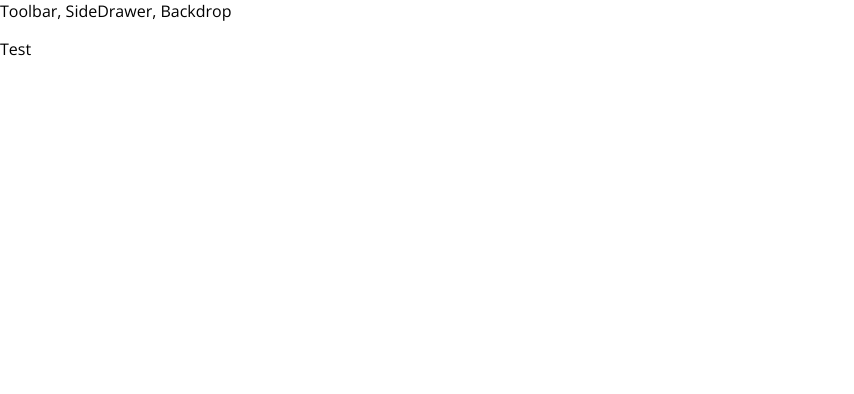
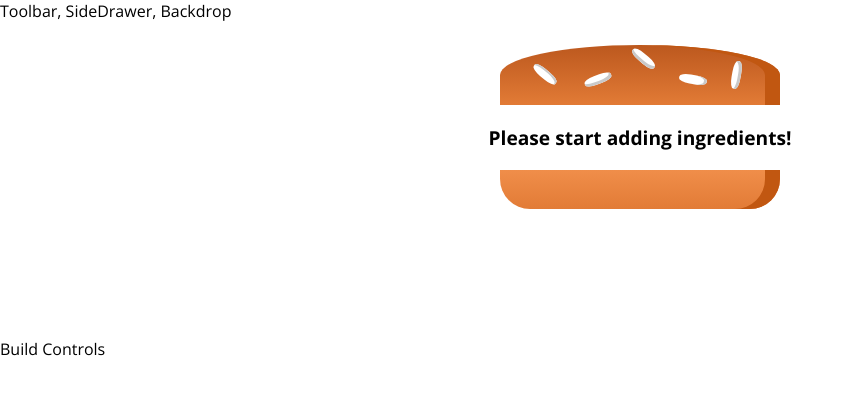
Before and after one commit to siluok3/burger-builder, a React app: page / in a window 1280 px wide. Shown: the top 394 px of the page, without its empty margins (0-854 px from the left). Built offline with nearby package versions, Linux system fonts and the light colour scheme.

Commit message:
Add burger ingredients and styling

```diff
--- a/package.json
+++ b/package.json
@@ -44,6 +44,7 @@
     "postcss-normalize": "8.0.1",
     "postcss-preset-env": "6.7.0",
     "postcss-safe-parser": "4.0.1",
+    "prop-types": "^15.7.2",
     "react": "^16.13.1",
     "react-app-polyfill": "^1.0.6",
     "react-dev-utils": "^10.2.1",
--- a/src/App.js
+++ b/src/App.js
@@ -1,12 +1,13 @@
 import React from 'react';
 
 import Layout from './components/Layout/Layout';
+import BurgerBuilder from './containers/BurgerBuilder/BurgerBuilder';
 
 function App() {
   return (
     <div>
       <Layout>
-        <p>Test</p>
+        <BurgerBuilder />
       </Layout>
     </div>
   );
--- /dev/null
+++ b/src/components/Burger/Burger.js
@@ -0,0 +1,30 @@
+import React from 'react';
+
+import BurgerIngredient from '../Burger/BurgerIngredient/BurgerIngredient';
+
+import classes from './Burger.module.css';
+
+const burger = props => {
+  let tranformedIngredients = Object.keys(props.ingredients)
+    .map(key => {
+      return [...Array(props.ingredients[key])].map((_, i) => {
+        return <BurgerIngredient key={key+i} type={key} />;
+      });
+    })
+    .reduce((arr, el) => {
+      return arr.concat(el);
+    }, []);
+  if (tranformedIngredients.length === 0) {
+    tranformedIngredients = <p>Please start adding ingredients!</p>
+  }
+
+  return(
+    <div className={classes.Burger}>
+      <BurgerIngredient type="bread-top" />
+      {tranformedIngredients}
+      <BurgerIngredient type="bread-bottom" />
+    </div>
+  );
+}
+
+export default burger;
--- /dev/null
+++ b/src/components/Burger/Burger.module.css
@@ -0,0 +1,30 @@
+.Burger {
+  width: 100%;
+  margin: auto;
+  height: 250px;
+  overflow: scroll;
+  text-align: center;
+  font-weight: bold;
+  font-size: 1.2rem;
+}
+
+@media (min-width: 1000px) and (min-height: 700px) {
+  .Burger {
+    width: 700px;
+    height: 600px;
+  }
+}
+
+@media (min-width: 500px) and (min-height: 401px) {
+  .Burger {
+    width: 450px;
+    height: 400px;
+  }
+}
+
+@media (min-width: 500px) and (min-height: 400px) {
+  .Burger {
+    width: 350px;
+    height: 300px;
+  }
+}
--- /dev/null
+++ b/src/components/Burger/BurgerIngredient/BurgerIngredient.js
@@ -0,0 +1,46 @@
+import React from 'react';
+import PropTypes from 'prop-types';
+
+import classes from './BurgerIngredient.module.css'
+
+class BurgerIngredient extends React.Component {
+  render() {
+    let ingredient = null;
+
+    switch(this.props.type) {
+      case 'bread-bottom':
+        ingredient = <div className={classes.BreadBottom}></div>;
+        break;
+      case 'bread-top':
+        ingredient = (
+          <div className={classes.BreadTop}>
+            <div className={classes.Seeds1}></div>
+            <div className={classes.Seeds2}></div>
+          </div>
+        );
+        break;
+      case 'meat':
+        ingredient = <div className={classes.Meat}></div>;
+        break;
+      case 'cheese':
+        ingredient = <div className={classes.Cheese}></div>;
+        break;
+      case 'salad':
+        ingredient = <div className={classes.Salad}></div>;
+        break;
+      case 'bacon':
+        ingredient = <div className={classes.Bacon}></div>;
+        break;
+      default:
+        ingredient = null;
+    }
+
+    return ingredient;
+  }
+}
+
+BurgerIngredient.propTypes = {
+  type: PropTypes.string.isRequired
+};
+
+export default BurgerIngredient;
--- /dev/null
+++ b/src/components/Burger/BurgerIngredient/BurgerIngredient.module.css
@@ -0,0 +1,113 @@
+.BreadBottom {
+  height: 13%;
+  width: 80%;
+  background: linear-gradient(#F08E4A, #e27b36);
+  border-radius: 0 0 30px 30px;
+  box-shadow: inset -15px 0 #c15711;
+  margin: 2% auto;
+}
+
+.BreadTop {
+  height: 20%;
+  width: 80%;
+  background: linear-gradient(#bc581e, #e27b36);
+  border-radius: 50% 50% 0 0;
+  box-shadow: inset -15px 0 #c15711;
+  margin: 2% auto;
+  position: relative;
+}
+
+.Seeds1 {
+  width: 10%;
+  height: 15%;
+  position: absolute;
+  background-color: white;
+  left: 30%;
+  top: 50%;
+  border-radius: 40%;
+  transform: rotate(-20deg);
+  box-shadow: inset -2px -3px #c9c9c9;
+}
+
+.Seeds1:after {
+  content: "";
+  width: 100%;
+  height: 100%;
+  position: absolute;
+  background-color: white;
+  left: -170%;
+  top: -260%;
+  border-radius: 40%;
+  transform: rotate(60deg);
+  box-shadow: inset -1px 2px #c9c9c9;
+}
+
+.Seeds1:before {
+  content: "";
+  width: 100%;
+  height: 100%;
+  position: absolute;
+  background-color: white;
+  left: 180%;
+  top: -50%;
+  border-radius: 40%;
+  transform: rotate(60deg);
+  box-shadow: inset -1px -3px #c9c9c9;
+}
+
+.Seeds2 {
+  width: 10%;
+  height: 15%;
+  position: absolute;
+  background-color: white;
+  left: 64%;
+  top: 50%;
+  border-radius: 40%;
+  transform: rotate(10deg);
+  box-shadow: inset -3px 0 #c9c9c9;
+}
+
+.Seeds2:before {
+  content: "";
+  width: 100%;
+  height: 100%;
+  position: absolute;
+  background-color: white;
+  left: 150%;
+  top: -130%;
+  border-radius: 40%;
+  transform: rotate(90deg);
+  box-shadow: inset 1px 3px #c9c9c9;
+}
+
+
+.Meat {
+  width: 80%;
+  height: 8%;
+  background: linear-gradient(#7f3608, #702e05);
+  margin: 2% auto;
+  border-radius: 15px;
+}
+
+.Cheese {
+  width: 90%;
+  height: 4.5%;
+  margin: 2% auto;
+  background: linear-gradient(#f4d004, #d6bb22);
+  border-radius: 20px;
+}
+
+.Salad {
+  width: 85%;
+  height: 7%;
+  margin: 2% auto;
+  background: linear-gradient(#228c1d, #91ce50);
+  border-radius: 20px;
+}
+
+.Bacon {
+  width: 80%;
+  height: 3%;
+  background: linear-gradient(#bf3813, #c45e38);
+  margin: 2% auto;
+}
--- a/src/components/Layout/Layout.js
+++ b/src/components/Layout/Layout.js
@@ -1,10 +1,12 @@
 import React from 'react';
+
+import classes from './Layout.module.css';
 
 const layout = props => {
   return (
     <React.Fragment>
       <div>Toolbar, SideDrawer, Backdrop</div>
-      <main>
+      <main className={classes.Content}>
         {props.children}
       </main>
     </React.Fragment>
--- /dev/null
+++ b/src/components/Layout/Layout.module.css
@@ -0,0 +1,3 @@
+.Content {
+  margin-top: 16px;
+}
--- /dev/null
+++ b/src/containers/BurgerBuilder/BurgerBuilder.js
@@ -0,0 +1,25 @@
+import React from 'react';
+
+import Burger from '../../components/Burger/Burger';
+
+class BurgerBuilder extends React.Component {
+  state = {
+    ingredients: {
+      salad: 0,
+      bacon: 0,
+      cheese: 0,
+      meat: 0,
+    },
+  };
+
+  render() {
+    return(
+      <React.Fragment>
+        <Burger ingredients={this.state.ingredients} />
+        <div>Build Controls</div>
+      </React.Fragment>
+    );
+  }
+}
+
+export default BurgerBuilder;
```
